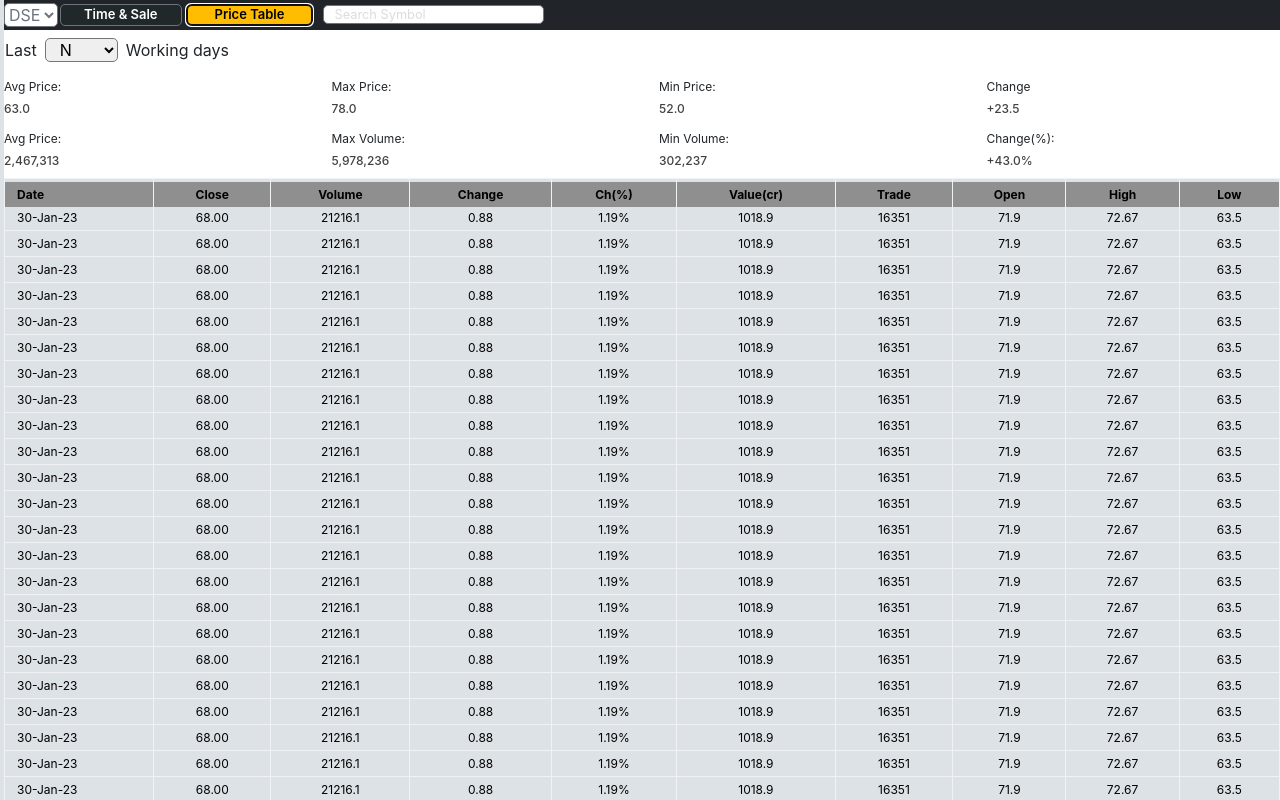
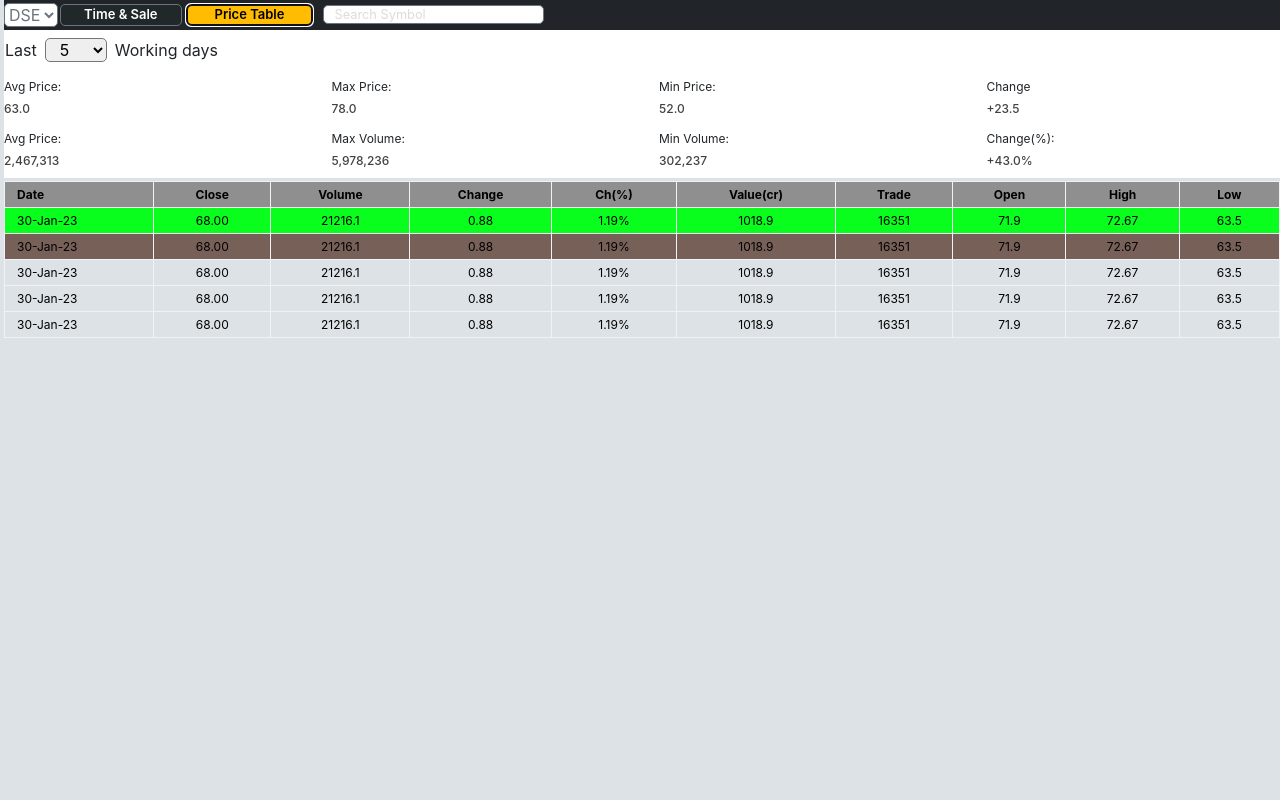
Before and after one commit to iu-sumon/time-and-sales, a plain HTML site: page index.html in a window 1280 px wide. Both pictures are taken after a click on the tab "Price Table". Shown: the top 800 px of the page. Drawn offline with nearby package versions, Linux system fonts and the light colour scheme.

Commit message:
tr removed

```diff
--- /dev/null
+++ b/app_test.js
@@ -0,0 +1,65 @@
+var table_tbody = $("#scrolling-container-income-statement-annual-table tbody");
+var selectedLimit = 5; // Default selected limit
+
+function set_updated_limit(value) {
+  selectedLimit = parseInt(value);
+}
+
+function setTr() {
+  function getRandomColor() {
+    var letters = "0123456789ABCDEF";
+    var color = "#";
+    for (var i = 0; i < 6; i++) {
+      color += letters[Math.floor(Math.random() * 16)];
+    }
+    return color;
+  }
+
+  // Generate a random background color
+  var randomColor = getRandomColor();
+
+  var newRow = `
+    <tr class="web-price-table-row" style="  background-color: ${randomColor};">
+      <td class="web-price-table-row-first">
+        <span class="">30-Jan-23</span>
+      </td>
+      <td class="web-price-table-row-column long">
+        <span class="">68.00</span>
+      </td>
+      <td class="web-price-table-row-column long">
+        <span class="">21216.1</span>
+      </td>
+      <td class="web-price-table-row-column long">
+        <span class="">0.88</span>
+      </td>
+      <td class="web-price-table-row-column long">
+        <span class="">1.19%</span>
+      </td>
+      <td class="web-price-table-row-column long">
+        <span class="">1018.9</span>
+      </td>
+      <td class="web-price-table-row-column long">
+        <span class="">16351</span>
+      </td>
+      <td class="web-price-table-row-column long">
+        <span class="">71.9</span>
+      </td>
+      <td class="web-price-table-row-column long">
+        <span class="">72.67</span>
+      </td>
+      <td class="web-price-table-row-column long">
+        <span class="">63.5</span>
+      </td>
+    </tr>
+    `;
+
+  // Remove excess rows if there are more than the selected limit
+  console.log(selectedLimit)
+  var excessRows = table_tbody.find("tr").slice(selectedLimit - 1);
+  excessRows.remove();
+
+  // Append the new row to the selected <tbody> element
+  table_tbody.prepend(newRow);
+}
+
+setInterval(setTr, 3000);
--- a/index.html
+++ b/index.html
@@ -122,18 +122,12 @@
                   <div class="col-8 d-flex align-items-center p-2">
                     <span class="ml-2">Last</span>
                     <span class="ml-2 mr-2">
-                      <select name="" id="" class="price-table-select">
-                        <option value="">N</option>
-                        <option value="">5</option>
-                        <option value="">7</option>
-                        <option value="">15</option>
-                        <option value="">30</option>
-                        <option value="">60</option>
-                        <option value="">90</option>
-                        <option value="">180</option>
-                        <option value="">270</option>
-                        <option value="">300</option>
+                      <select name="" id="" class="price-table-select" onchange="set_updated_limit(this.value)">
+                        <option value="5" selected>5</option>
+                        <option value="10">10</option>
+                        <option value="20">20</option>
                       </select>
+
                     </span>
                     <span>Working days</span>
                   </div>
@@ -4121,5 +4115,7 @@
       integrity="sha384-ChfqqxuZUCnJSK3+MXmPNIyE6ZbWh2IMqE241rYiqJxyMiZ6OW/JmZQ5stwEULTy"
       crossorigin="anonymous"
     ></script>
+    <!-- <script src="app.js"></script> -->
+    <script src="app_test.js"></script>
   </body>
 </html>
--- a/style.css
+++ b/style.css
@@ -42,7 +42,7 @@ button[aria-selected="true"] {
   padding-left: 5px;
   padding-right: 5px;
   /* overflow-x: hidden; */
-} */
+*/
 .col-pad {
   padding-right: 14px;
   padding-left: 14px;
@@ -75,7 +75,7 @@ button[aria-selected="true"] {
   width: 100%;
   height: 605px;
   /* overflow: scroll; */
-  margin-top: 18px;
+  margin-top: 177px;
 }
 
 .web-price-data-table {
```
Also changed, not shown: app.js (added, +97 -0 lines).
